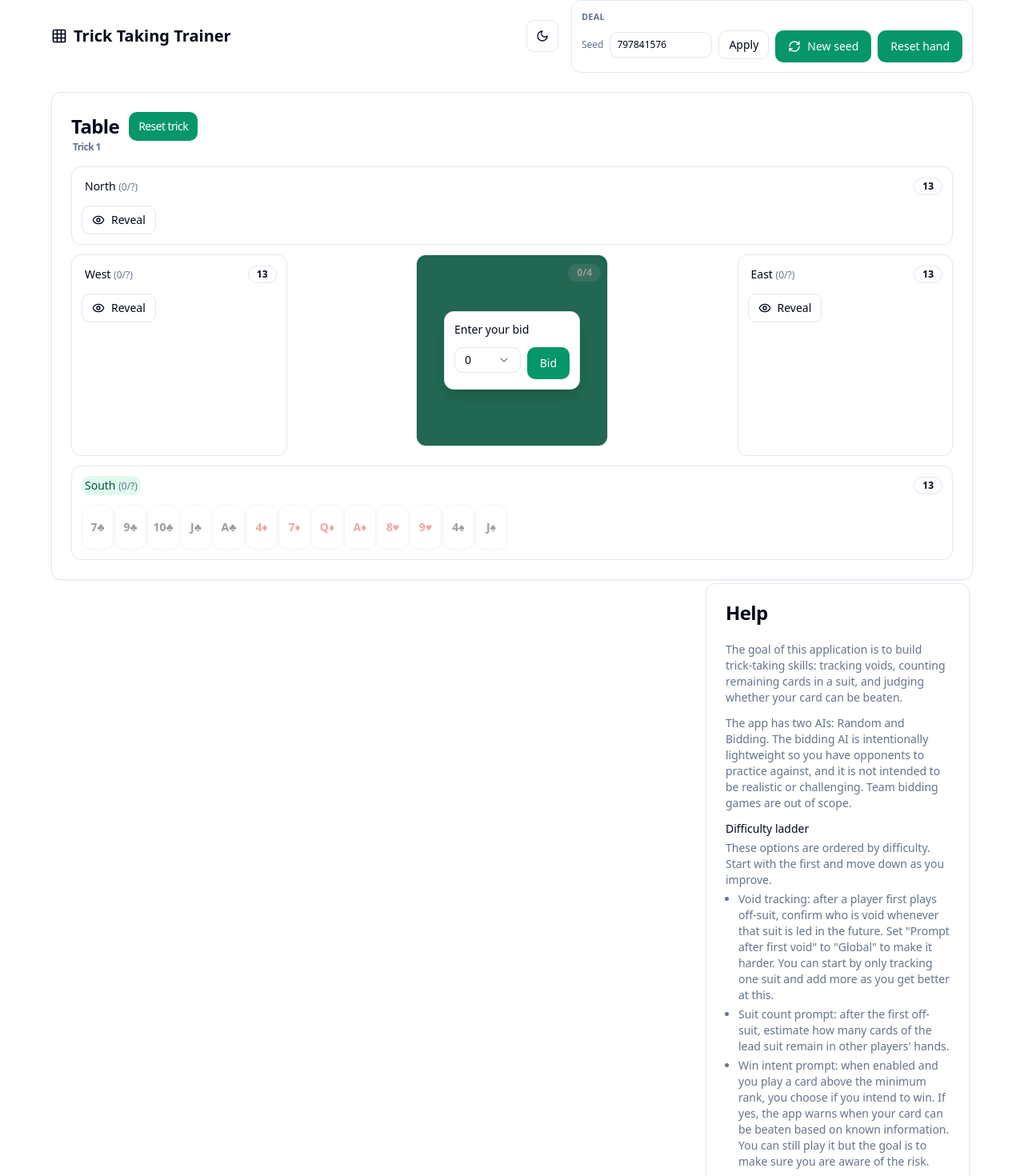
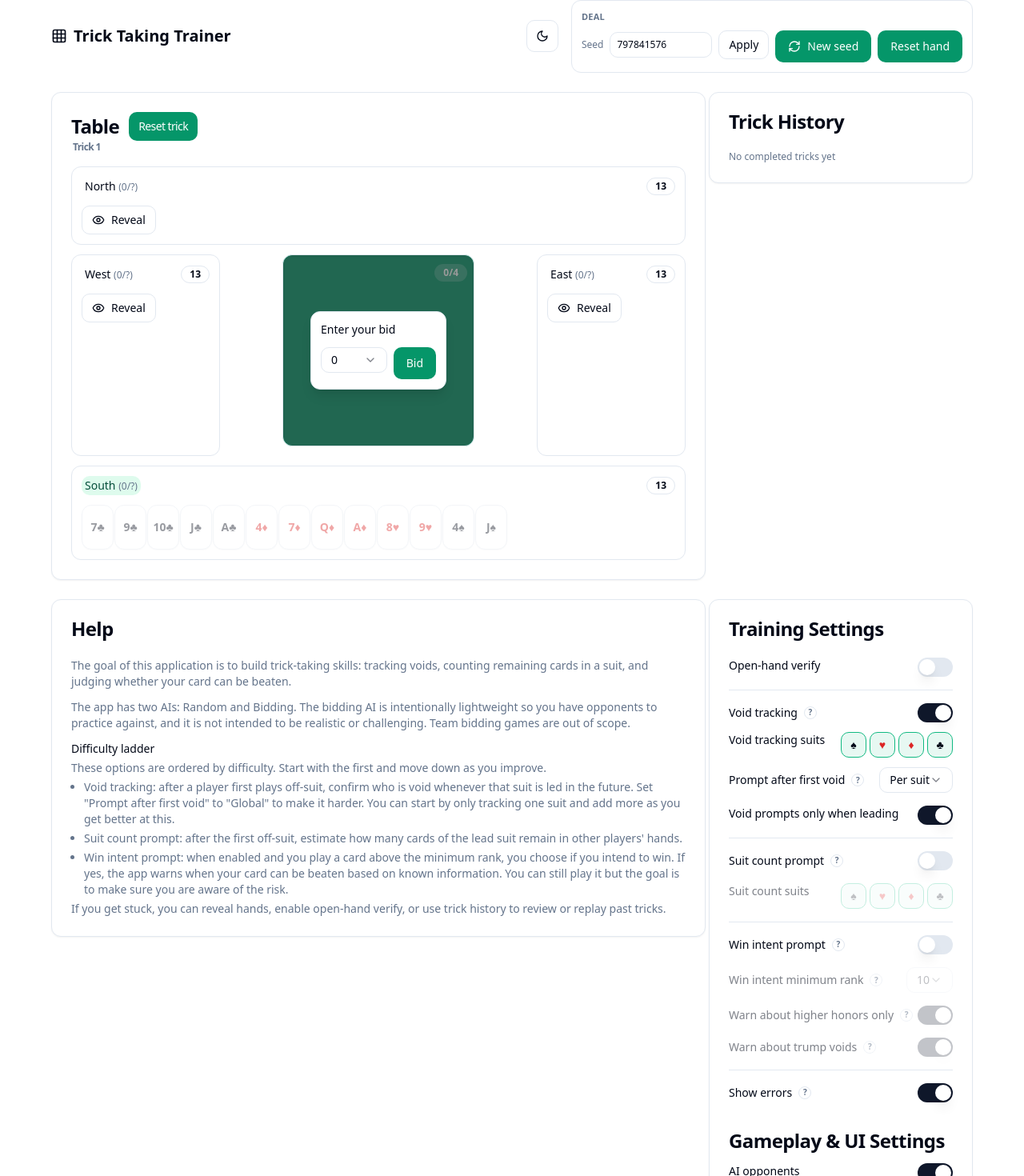
Before and after one commit to gsingh93/trick-taking-trainer, a React (Vite) app: page / in a window 1280 px wide. Shown: the part 24-1494 px from the top of the page at 80% size. Built offline with nearby package versions, Linux system fonts and the light colour scheme; the HTML template or start-up script is replaced by a standard one.

Commit message:
Rearranged panel positions

```diff
--- a/src/App.tsx
+++ b/src/App.tsx
@@ -224,35 +224,7 @@ function createVoidSelections(): VoidSelections {
 }
 
 
-function useMediaQuery(query: string) {
-  const getMatch = () => (typeof window !== "undefined" ? window.matchMedia(query).matches : false);
-  const [matches, setMatches] = useState(getMatch);
-
-  useEffect(() => {
-    if (typeof window === "undefined") return;
-    const mql = window.matchMedia(query);
-    const onChange = (event: MediaQueryListEvent) => setMatches(event.matches);
-    if (mql.addEventListener) {
-      mql.addEventListener("change", onChange);
-    } else {
-      // Safari < 14
-      mql.addListener(onChange);
-    }
-    setMatches(mql.matches);
-    return () => {
-      if (mql.removeEventListener) {
-        mql.removeEventListener("change", onChange);
-      } else {
-        mql.removeListener(onChange);
-      }
-    };
-  }, [query]);
-
-  return matches;
-}
-
 export default function App() {
-  const isShortViewport = useMediaQuery("(max-height: 499px)");
   const initialSettings = useMemo(() => loadSettings(), []);
   const initialSeed = initialSettings.dealSeed ?? Math.floor(Math.random() * 1_000_000_000);
 
@@ -1542,25 +1514,18 @@ export default function App() {
           </div>
         </header>
 
-        {isShortViewport ? (
-          <div className="space-y-6">
+        <div className="space-y-6">
+          <div className="grid grid-cols-1 gap-6 sm:grid-cols-[minmax(0,1fr)_auto] sm:gap-1">
             {tableCard}
-            <div className="space-y-6 md:max-w-[330px] md:justify-self-end">
-              {helpCard}
+            <div className="w-full sm:w-[330px] sm:justify-self-end">
               {trickHistoryCard}
-              {settingsCard}
             </div>
           </div>
-        ) : (
-          <div className="grid grid-cols-1 gap-6 md:grid-cols-[minmax(0,1fr)_auto] md:gap-1">
-            {tableCard}
-            <div className="space-y-6 w-full md:max-w-[330px] md:justify-self-end">
-              {helpCard}
-              {trickHistoryCard}
-              {settingsCard}
-            </div>
+          <div className="grid grid-cols-1 items-start gap-6 sm:grid-cols-[minmax(0,1fr)_auto] sm:gap-1">
+            <div className="w-full">{helpCard}</div>
+            <div className="w-full sm:w-[330px] sm:justify-self-end">{settingsCard}</div>
           </div>
-        )}
+        </div>
       </div>
     </div>
   );
--- a/src/components/TableCard.tsx
+++ b/src/components/TableCard.tsx
@@ -286,7 +286,7 @@ export function TableCard(props: TableCardProps) {
   } = props;
 
   return (
-    <Card className="lg:col-span-2">
+    <Card>
       <CardHeader className="pb-1">
         <CardTitle className="flex items-center justify-between">
           <div className="flex flex-col">
--- a/src/components/TrickHistoryCard.tsx
+++ b/src/components/TrickHistoryCard.tsx
@@ -39,7 +39,7 @@ export function TrickHistoryCard(props: TrickHistoryCardProps) {
   return (
     <Card className="flex flex-col">
       <CardHeader>
-        <CardTitle>Trick history</CardTitle>
+        <CardTitle>Trick History</CardTitle>
       </CardHeader>
       <CardContent className="flex flex-col gap-3">
         {trickHistory.length === 0 ? (
```
